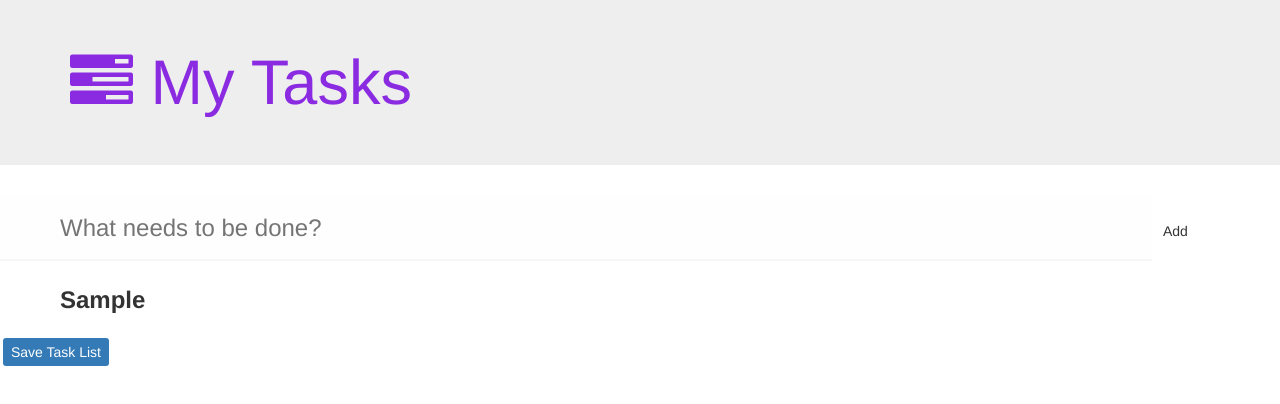
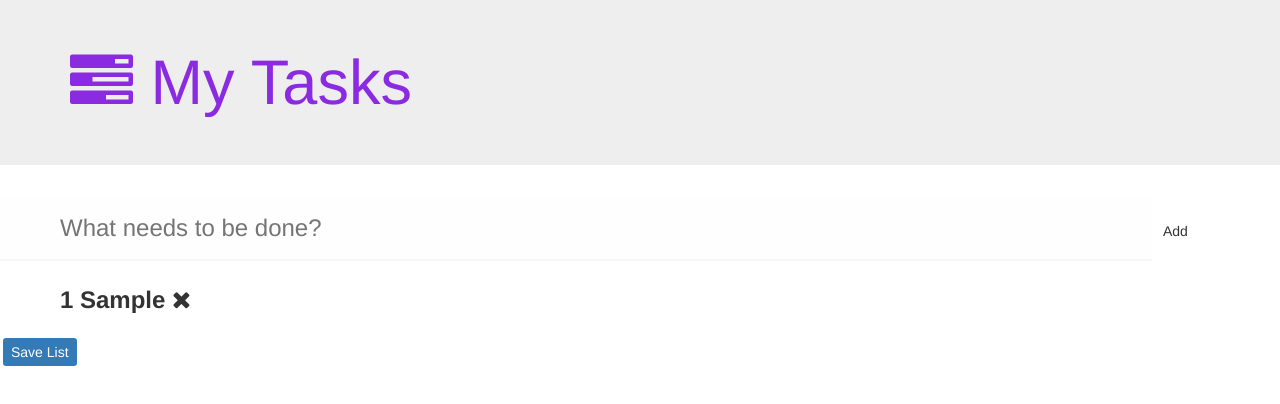
Before and after one commit to lmicek/angulartodo, an Angular app: page / in a window 1280 px wide. Both pictures are taken after typing "Sample" into the empty fields and a click on the button "Add". Shown: the top 404 px of the page. Built offline with nearby package versions, Linux system fonts and the light colour scheme.

Commit message:
delete works! and added ordering to list items

```diff
--- a/src/app/task-list/task-list.component.html
+++ b/src/app/task-list/task-list.component.html
@@ -1,13 +1,13 @@
 <p>
-<input class="new-task"  [value]="taskValue" placeholder="What needs to be done?" autofocus #taskInput>
-<button class="add button" (click)="addTask(taskInput.value)">Add</button>
+<input class="new-task" placeholder="What needs to be done?" autofocus #taskInput>
+<button class="add button" (click)="addTask(taskInput)">Add</button>
 </p>
 
 <div>
   <ul class="task-list">
-    <li *ngFor="let item of items; let i = index;">
+    <li *ngFor="let item of items; let i = index;" (click)="deleteTask(item)">
       <div class="view">
-        <label>{{item.text}}</label>
+        <label>{{item.order}} {{item.text}} <i class="fa fa-times fa-2" aria-hidden="true"></i></label>
       </div>
     </li>
   </ul>
@@ -15,6 +15,6 @@
 
 <div>
   <p>
-  <button class="btn btn-primary add" (click)="saveList()">Save Task List</button>
+  <button class="btn btn-primary add" (click)="saveList()">Save List</button>
   </p>
 </div>
--- a/src/app/task-list/task-list.component.ts
+++ b/src/app/task-list/task-list.component.ts
@@ -8,7 +8,7 @@ import { Component, OnInit } from '@angular/core';
 
 export class TaskListComponent implements OnInit {
   items: taskListItems[];
-  taskValue:string = '';
+  orderNumber: number = 1;
 
   constructor() {
     this.items = [];
@@ -17,15 +17,28 @@ export class TaskListComponent implements OnInit {
   ngOnInit() {
   }
 
-  addTask(newItem: string) {
-    this.taskValue = null;
+  addTask(newItem: HTMLInputElement) {
     this.items.push({
-      text: newItem
+      text: newItem.value,
+      order: this.orderNumber++
     });
+    newItem.value = null;
   }
 
-}
+  deleteTask(deleteItem: taskListItems) {
+    let index: number = this.items.indexOf(deleteItem);
+    if (index !== -1) {
+        this.items.splice(index, 1);
+    }
+    this.orderNumber = 1;
+    for(var i=0;i<this.items.length;i++) {
+      this.items[i].order = this.orderNumber++;
+    }
+  }
+
+} //end of TaskListComponent
 
 export class taskListItems {
-  text: String;
+  text: string;
+  order: number;
 }
```
